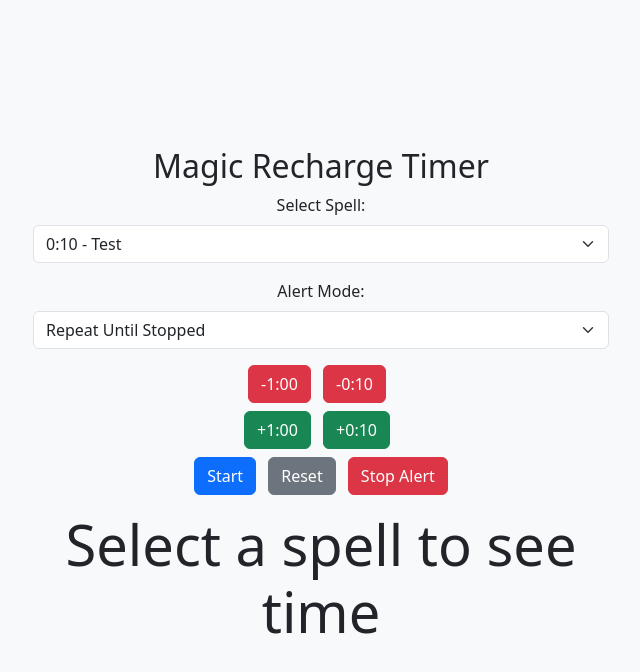
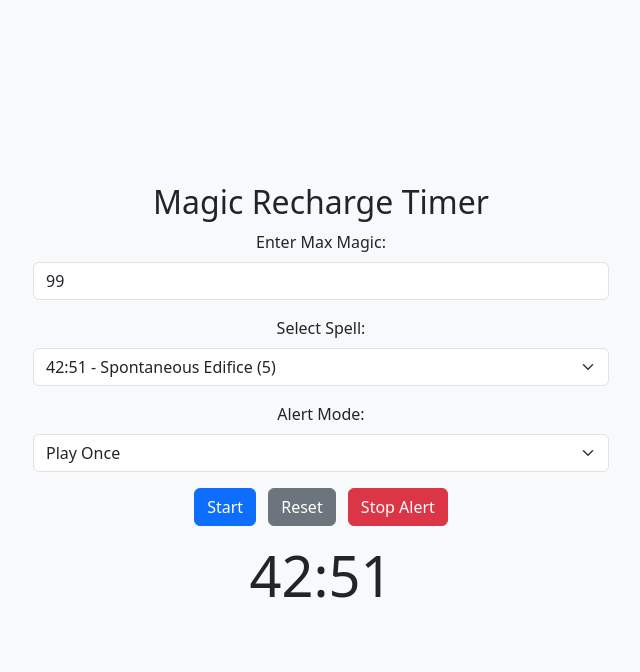
Before and after one commit to ducknoir/cc-magic-refill-timer, a plain HTML site: page index.html in a window 1280 px wide. Shown: the whole page, without its empty margins (319-959 px from the left). Drawn offline with nearby package versions, Linux system fonts and the light colour scheme.

Commit message:
Add max magic input. Make recharge times dynamic based on max magic.

```diff
--- a/index.html
+++ b/index.html
@@ -27,60 +27,34 @@
     <div class="container">
       <h2>Magic Recharge Timer</h2>
 
+      <!-- New Input Field for Custom Max Magic -->
+      <div class="mb-3">
+        <label for="customValue" class="form-label">Enter Max Magic:</label>
+        <input
+          type="number"
+          id="customValue"
+          class="form-control"
+          value="99"
+          onchange="TimerApp.updateSpellList()"
+        />
+      </div>
+
       <div class="mb-3">
         <label for="timeSelect" class="form-label">Select Spell:</label>
         <select
           id="timeSelect"
           class="form-select"
           onchange="TimerApp.updateDisplayFromSelection()"
-        >
-          <option value="10">0:10 - Test</option>
-          <option value="1005">16:45 - Spontaneous Edifice (28)</option>
-          <option value="714">11:54 - Force the Hand of Fate (38)</option>
-          <option value="436">7:16 - Conjure Baked Goods (49)</option>
-          <option value="412">6:52 - Resurrect Abomination (50)</option>
-          <option value="365">6:05 - Summon Crafty Pixies (52)</option>
-          <option value="342">5:42 - Stretch Time (53)</option>
-          <option value="319">5:19 - Diminish Ineptitude (54)</option>
-          <option value="297">4:57 - Haggler's Charm (55)</option>
-        </select>
+        ></select>
       </div>
 
       <div class="mb-3">
         <label for="alertMode" class="form-label">Alert Mode:</label>
         <select id="alertMode" class="form-select">
           <option value="off">Disabled</option>
-          <option value="once">Play Once</option>
-          <option value="repeat" selected>Repeat Until Stopped</option>
+          <option value="once" selected>Play Once</option>
+          <option value="repeat">Repeat Until Stopped</option>
         </select>
-      </div>
-
-      <div class="row justify-content-center">
-        <div class="col-auto">
-          <button
-            class="btn btn-danger me-2"
-            onclick="TimerApp.subtractTime(60)"
-          >
-            -1:00
-          </button>
-          <button
-            class="btn btn-danger me-2"
-            onclick="TimerApp.subtractTime(10)"
-          >
-            -0:10
-          </button>
-        </div>
-      </div>
-
-      <div class="row justify-content-center mt-2">
-        <div class="col-auto">
-          <button class="btn btn-success me-2" onclick="TimerApp.addTime(60)">
-            +1:00
-          </button>
-          <button class="btn btn-success me-2" onclick="TimerApp.addTime(10)">
-            +0:10
-          </button>
-        </div>
       </div>
 
       <div class="row justify-content-center mt-2">
@@ -103,10 +77,10 @@
       <h1 id="timer" class="display-4 mt-3">Select a spell to see time</h1>
     </div>
 
-    <!-- Hidden Audio Element -->
     <audio id="alertSound" src="alert.mp3"></audio>
 
     <script src="script.js"></script>
+
     <script src="https://cdn.jsdelivr.net/npm/bootstrap@5.3.0/dist/js/bootstrap.bundle.min.js"></script>
   </body>
 </html>
--- a/script.js
+++ b/script.js
@@ -1,21 +1,108 @@
 const TimerApp = (function () {
+    const T = 500; // Number fo towers
+    const L = 4; // Level of Grimoire
     let countdown;
     let seconds = 0;
     let alertInterval;
     let startTime;
     let remainingTime;
 
+    /*** Utility Functions ***/
+    function formatTime(seconds) {
+        let min = Math.floor(seconds / 60);
+        let sec = Math.round(seconds % 60);
+        return `${min}:${sec < 10 ? '0' : ''}${sec}`;
+    }
+
+    /*** Spell List Calculation ***/
+    /*** formulas from https://www.desmos.com/calculator/ubnnt6a52d ***/
+    function calculateMagicRemaining(maxMagic, slope, offset) {
+        let magicRemaining = maxMagic - Math.floor(maxMagic * slope + offset);
+        return Math.max(magicRemaining, 1); // Ensure it's at least 1
+    }
+
+    function calculateM(maxMagic) {
+        return Math.max(maxMagic, 100);
+    }
+
+    function calculateTimeSeconds(maxMagic, magicRemaining) {
+        let M = calculateM(maxMagic);
+        if (magicRemaining >= maxMagic) return 0; // If no depletion, no time required
+        return Math.round(
+            ((5 * Math.sqrt(M)) / 9) * (Math.sqrt(maxMagic) - Math.sqrt(magicRemaining)) * 60
+        );
+    }
+
+    function updateSpellList() {
+        const maxMagic = parseInt(document.getElementById("customValue").value);
+        if (isNaN(maxMagic) || maxMagic <= 0) {
+            document.getElementById("timer").textContent = "Invalid Max Magic value";
+            return;
+        }
+
+        const spellList = document.getElementById("timeSelect");
+        spellList.innerHTML = "";
+
+        const spells = [
+            { name: "Spontaneous Edifice", slope: 0.75, offset: 20 },
+            { name: "Force the Hand of Fate", slope: 0.6, offset: 10 },
+            { name: "Conjure Baked Goods", slope: 0.4, offset: 2 },
+            { name: "Resurrect Abomination", slope: 0.1, offset: 20 },
+            { name: "Summon Crafty Pixies", slope: 0.2, offset: 10 },
+            { name: "Stretch Time", slope: 0.2, offset: 8 },
+            { name: "Diminish Ineptitude", slope: 0.2, offset: 5 },
+            { name: "Haggler's Charm", slope: 0.1, offset: 10 },
+            { name: "Gambler's Fever Dream", slope: 0.05, offset: 3 },
+        ];
+
+        spells.forEach((spell) => {
+            let magicRemaining = calculateMagicRemaining(maxMagic, spell.slope, spell.offset);
+            let timeSeconds = calculateTimeSeconds(maxMagic, magicRemaining);
+            let option = document.createElement("option");
+            option.value = timeSeconds;
+            option.textContent = `${formatTime(timeSeconds)} - ${spell.name} (${Math.round(magicRemaining)})`;
+            spellList.appendChild(option);
+        });
+
+        updateDisplayFromSelection(); // Ensure display updates after list is refreshed
+    }
+
+    /*** Timer Controls ***/
     function updateDisplayFromSelection() {
-      seconds = parseInt(document.getElementById("timeSelect").value);
-      updateDisplay();
+        let spellList = document.getElementById("timeSelect");
+        if (spellList.selectedIndex === -1) return; // No selection available
+        seconds = parseInt(spellList.value);
+        if (isNaN(seconds) || seconds <= 0) {
+            document.getElementById("timer").textContent = "Invalid time selected";
+            return;
+        }
+        document.getElementById("timer").textContent = formatTime(seconds);
     }
 
     function startTimer() {
         if (countdown) clearInterval(countdown);
         seconds = parseInt(document.getElementById("timeSelect").value);
+        if (isNaN(seconds) || seconds <= 0) {
+            document.getElementById("timer").textContent = "Invalid time selected";
+            return;
+        }
         startTime = performance.now();
         remainingTime = seconds;
         runCountdown();
+    }
+
+    function runCountdown() {
+        countdown = setInterval(() => {
+            let elapsed = (performance.now() - startTime) / 1000;
+            let newTime = Math.max(0, remainingTime - elapsed);
+            document.getElementById("timer").textContent = formatTime(Math.round(newTime));
+
+            if (newTime <= 0) {
+                clearInterval(countdown);
+                document.getElementById("timer").textContent = "Time's Up!";
+                playAlert();
+            }
+        }, 1000);
     }
 
     function resetTimer() {
@@ -24,50 +111,17 @@ const TimerApp = (function () {
         document.getElementById("timer").textContent = "Select a spell to see time";
     }
 
-    function addTime(amount) {
-      remainingTime += amount;
-      updateDisplay();
-    }
-
-    function subtractTime(amount) {
-      remainingTime = Math.max(0, remainingTime - amount);
-      updateDisplay();
-    }
-
-    function runCountdown() {
-      countdown = setInterval(() => {
-        let elapsed = (performance.now() - startTime) / 1000;
-        let newTime = Math.max(0, remainingTime - elapsed);
-
-        if (newTime > 0) {
-          seconds = Math.round(newTime);
-          updateDisplay();
-        } else {
-          clearInterval(countdown);
-          document.getElementById("timer").textContent = "Time's Up!";
-          playAlert();
-        }
-      }, 1000);
-    }
-
-    function updateDisplay() {
-      let min = Math.floor(seconds / 60);
-      let sec = seconds % 60;
-      document.getElementById("timer").textContent = `${min}:${sec < 10 ? '0' : ''}${sec}`;
-    }
-
+    /*** Alert System ***/
     function playAlert() {
         let alertMode = document.getElementById("alertMode").value;
         let audio = document.getElementById("alertSound");
 
-        // Ensure the sound is loaded before playing
-        audio.load();
         audio.play().catch(error => console.log("Playback prevented:", error));
 
         if (alertMode === "repeat") {
             alertInterval = setInterval(() => {
                 audio.play().catch(error => console.log("Playback prevented:", error));
-          }, 3000); // Repeat every 3 seconds
+            }, 3000);
         }
     }
 
@@ -78,12 +132,16 @@ const TimerApp = (function () {
         audio.currentTime = 0;
     }
 
+    /*** Initialize Spell List on Page Load ***/
+    document.addEventListener("DOMContentLoaded", () => {
+        updateSpellList();
+    });
+
     return {
+        updateSpellList,
         updateDisplayFromSelection,
         startTimer,
         resetTimer,
-      addTime,
-      subtractTime,
-      stopAlert,
+        stopAlert
     };
 })();
```
Lines whose indentation alone changed are shown as unchanged.
